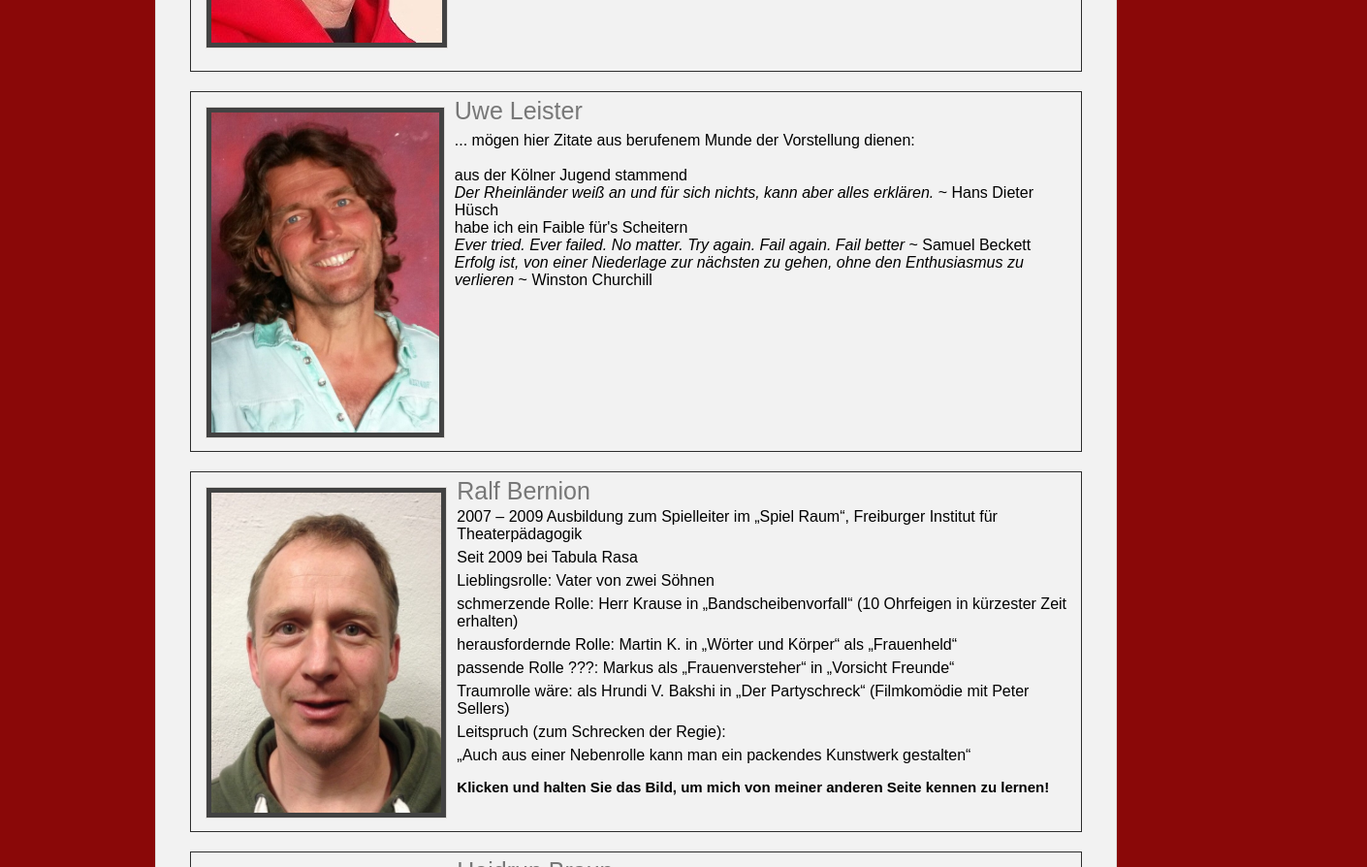
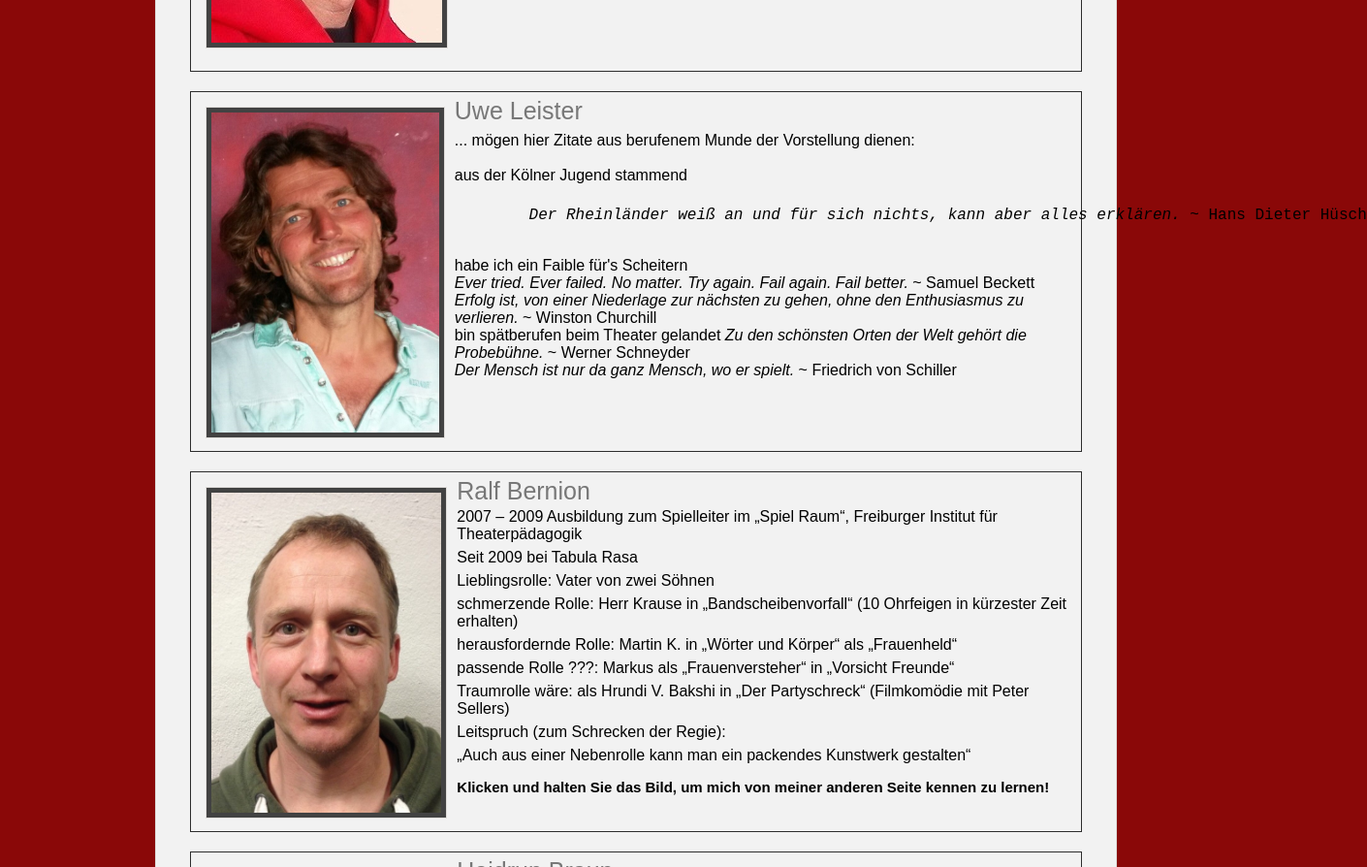
Before and after one commit to TheaterTabulaRasa/gh-pages, a plain HTML site: page ueber.html in a window 1280 px wide. Shown: the part 1313-2207 px from the top of the page at 97% size, 1410 px wide, since content can reach past the window. Drawn offline with Linux system fonts and the light colour scheme.

Commit message:
Update ueber.html

```diff
--- a/ueber.html
+++ b/ueber.html
@@ -61,14 +61,17 @@ Wenn er auf den Brettern steht, die die „Welt bedeuten“ ist es sein Wunsch d
 					<p>
 						... mögen hier Zitate aus berufenem Munde der Vorstellung dienen: <br /><br />
 						aus der Kölner Jugend stammend<br />
-						<i>Der Rheinländer weiß an und für sich nichts, kann aber alles erklären.</i> ~ Hans Dieter Hüsch
+						<pre>	<i>Der Rheinländer weiß an und für sich nichts, kann aber alles erklären.</i> ~ Hans Dieter Hüsch</pre>
 						<br />
 						habe ich ein Faible für's Scheitern<br />
-						<i>Ever tried. Ever failed. No matter. Try again. Fail again. Fail better</i> ~ Samuel Beckett
+						<i>Ever tried. Ever failed. No matter. Try again. Fail again. Fail better.</i> ~ Samuel Beckett
 						<br />
-						<i>Erfolg ist, von einer Niederlage zur nächsten zu gehen, ohne den Enthusiasmus zu verlieren</i> ~ Winston Churchill
+						<i>Erfolg ist, von einer Niederlage zur nächsten zu gehen, ohne den Enthusiasmus zu verlieren.</i> ~ Winston Churchill
 						<br />
-
+						bin spätberufen beim Theater gelandet
+						<i>Zu den schönsten Orten der Welt gehört die Probebühne.</i> ~ Werner Schneyder
+						<br />
+						<i>Der Mensch ist nur da ganz Mensch, wo er spielt.</i> ~ Friedrich von Schiller
 					</p>
 				</div>
 				<div class="vorstellung" id="ralf">
```
